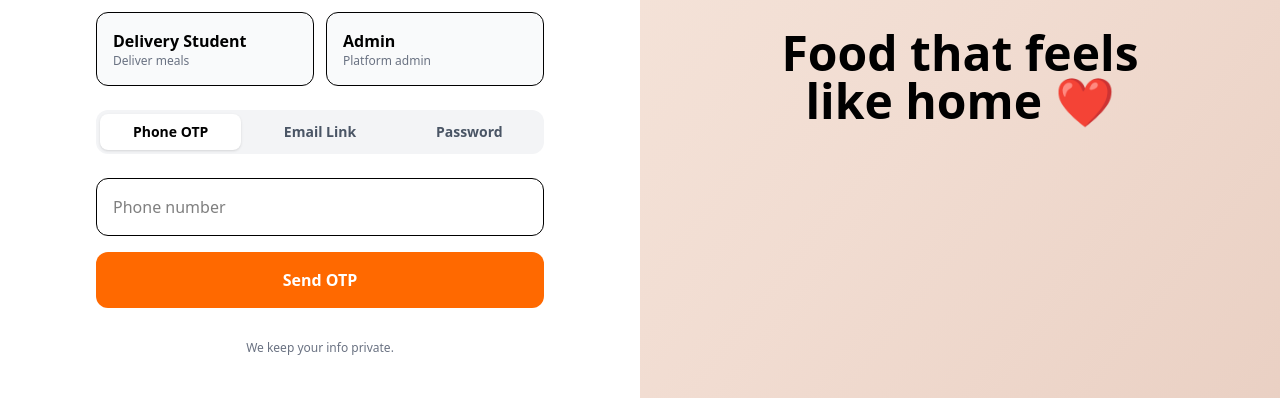
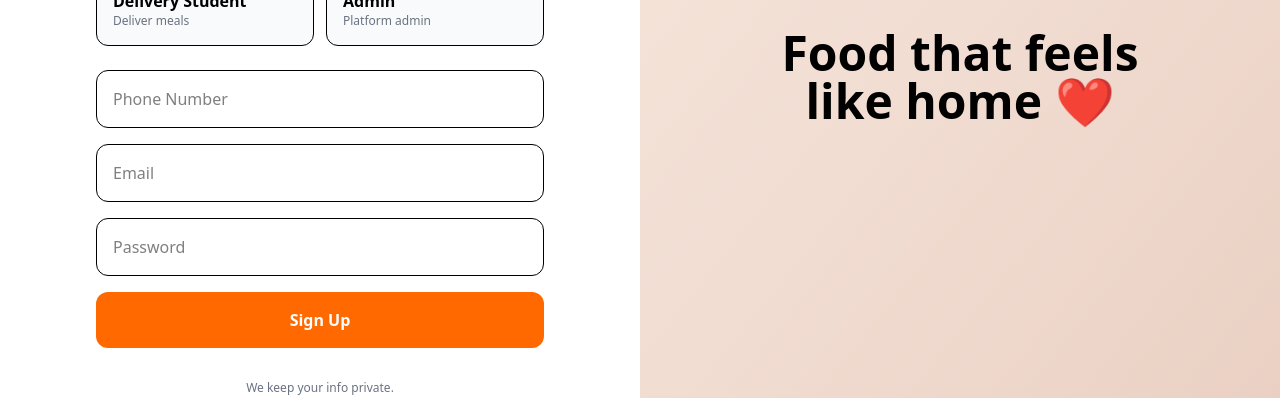
Before and after one commit to janhavik06/MayyBhojan, a React (Vite) app: page /signup in a window 1280 px wide. Shown: the part 387-785 px from the top of the page. Built offline with nearby package versions, Linux system fonts and the light colour scheme.

Commit message:
update authentication

```diff
--- a/src/components/Auth/AuthFlow.jsx
+++ b/src/components/Auth/AuthFlow.jsx
@@ -1,4 +1,240 @@
-import { useState, useEffect } from "react";
+// import { useState, useEffect } from "react";
+// import { useNavigate } from "react-router-dom";
+
+// const roles = [
+//   { id: "customer", label: "Customer", desc: "Order food" },
+//   { id: "cook", label: "Homemaker", desc: "Cook for community" },
+//   { id: "delivery", label: "Delivery Student", desc: "Deliver meals" },
+//   { id: "admin", label: "Admin", desc: "Platform admin" },
+// ];
+
+// export default function AuthFlow({ mode = "login", setLoggedIn }) {
+//   const navigate = useNavigate();
+
+//   const [role, setRole] = useState("customer");
+//   const [method, setMethod] = useState("otp");
+//   const [step, setStep] = useState("phone");
+
+//   const [phone, setPhone] = useState("");
+//   const [email, setEmail] = useState("");
+//   const [password, setPassword] = useState("");
+
+//   const [otp, setOtp] = useState("");
+//   const [timer, setTimer] = useState(0);
+//   const [error, setError] = useState("");
+
+//   // OTP timer
+//   useEffect(() => {
+//     if (timer <= 0) return;
+//     const t = setTimeout(() => setTimer(timer - 1), 1000);
+//     return () => clearTimeout(t);
+//   }, [timer]);
+
+//   const sendOTP = () => {
+//     if (!phone) {
+//       setError("Enter phone number to continue");
+//       return;
+//     }
+//     setError("");
+//     setStep("otp");
+//     setTimer(30);
+//   };
+
+//   const confirmOTP = () => {
+//     if (otp !== "1234") {
+//       setError("That code didn’t match. Try again.");
+//       return;
+//     }
+//     finishAuth();
+//   };
+
+//   const finishAuth = () => {
+//     const userData = {
+//       role,
+//       phone,
+//       email,
+//       loginMethod: method,
+//       loggedIn: true,
+//       time: new Date().toISOString(),
+//     };
+
+//     localStorage.setItem("maybhojan_user", JSON.stringify(userData));
+
+//     if (setLoggedIn) setLoggedIn(true);
+
+//     // ✅ Role-based routing
+//     if (role === "customer") {
+//       navigate("/custalogin");
+//     }
+
+//     if (role === "cook") {
+//       localStorage.removeItem("cook_onboarding_steps");
+//       navigate("/cook/login");
+//     }
+//     if (role === "delivery") {
+//       navigate("/delivery");
+//     }
+
+//     if (role === "admin") {
+//       navigate("/admin");
+//     }
+//   };
+
+//   return (
+//     <div className="min-h-screen flex">
+//       {/* LEFT FORM */}
+//       <div className="w-full md:w-1/2 bg-white flex items-center justify-center p-10">
+//         <div className="w-full max-w-md">
+//           <h1 className="text-2xl font-bold text-orange-500">MayBhojan</h1>
+
+//           <h2 className="mt-6 text-4xl font-extrabold">
+//             {mode === "login" ? "Welcome back" : "Create your account"}
+//           </h2>
+
+//           {/* ROLE SELECTOR */}
+//           <div className="grid grid-cols-2 gap-3 mt-8">
+//             {roles.map((r) => (
+//               <button
+//                 key={r.id}
+//                 onClick={() => setRole(r.id)}
+//                 className={`p-4 rounded-xl border text-left
+//                   ${
+//                     role === r.id
+//                       ? "bg-orange-100 border-orange-400"
+//                       : "bg-gray-50 hover:bg-gray-100"
+//                   }
+//                 `}
+//               >
+//                 <p className="font-semibold">{r.label}</p>
+//                 <p className="text-xs text-gray-500">{r.desc}</p>
+//               </button>
+//             ))}
+//           </div>
+
+//           {/* METHOD SWITCH */}
+//           <div className="flex gap-2 mt-6 bg-gray-100 p-1 rounded-xl">
+//             {["otp", "email", "password"].map((m) => (
+//               <button
+//                 key={m}
+//                 onClick={() => {
+//                   setMethod(m);
+//                   setStep("phone");
+//                   setError("");
+//                 }}
+//                 className={`flex-1 py-2 rounded-lg text-sm font-semibold
+//                   ${method === m ? "bg-white shadow" : "text-gray-600"}
+//                 `}
+//               >
+//                 {m === "otp" && "Phone OTP"}
+//                 {m === "email" && "Email Link"}
+//                 {m === "password" && "Password"}
+//               </button>
+//             ))}
+//           </div>
+
+//           {/* OTP */}
+//           {method === "otp" && step === "phone" && (
+//             <>
+//               <input
+//                 placeholder="Phone number"
+//                 value={phone}
+//                 onChange={(e) => setPhone(e.target.value)}
+//                 className="w-full mt-6 px-4 py-4 border rounded-xl"
+//               />
+//               {error && <p className="text-red-500 text-sm mt-2">{error}</p>}
+//               <button
+//                 onClick={sendOTP}
+//                 className="w-full mt-4 bg-orange-500 text-white py-4 rounded-xl font-semibold"
+//               >
+//                 Send OTP
+//               </button>
+//             </>
+//           )}
+
+//           {method === "otp" && step === "otp" && (
+//             <>
+//               <input
+//                 value={otp}
+//                 onChange={(e) => setOtp(e.target.value)}
+//                 className="w-full mt-6 px-4 py-4 border rounded-xl text-center text-2xl tracking-widest"
+//                 placeholder="••••"
+//               />
+//               {error && <p className="text-red-500 text-sm mt-2">{error}</p>}
+//               <button
+//                 onClick={confirmOTP}
+//                 className="w-full mt-4 bg-orange-500 text-white py-4 rounded-xl font-semibold"
+//               >
+//                 Confirm
+//               </button>
+//             </>
+//           )}
+
+//           {/* EMAIL */}
+//           {method === "email" && (
+//             <>
+//               <input
+//                 placeholder="Email address"
+//                 value={email}
+//                 onChange={(e) => setEmail(e.target.value)}
+//                 className="w-full mt-6 px-4 py-4 border rounded-xl"
+//               />
+//               <button
+//                 onClick={finishAuth}
+//                 className="w-full mt-4 bg-orange-500 text-white py-4 rounded-xl font-semibold"
+//               >
+//                 Send sign-in link
+//               </button>
+//             </>
+//           )}
+
+//           {/* PASSWORD */}
+//           {method === "password" && (
+//             <>
+//               <input
+//                 placeholder="Email"
+//                 value={email}
+//                 onChange={(e) => setEmail(e.target.value)}
+//                 className="w-full mt-6 px-4 py-4 border rounded-xl"
+//               />
+//               <input
+//                 type="password"
+//                 placeholder="Password"
+//                 value={password}
+//                 onChange={(e) => setPassword(e.target.value)}
+//                 className="w-full mt-4 px-4 py-4 border rounded-xl"
+//               />
+//               <button
+//                 onClick={finishAuth}
+//                 className="w-full mt-4 bg-orange-500 text-white py-4 rounded-xl font-semibold"
+//               >
+//                 Login
+//               </button>
+//             </>
+//           )}
+
+//           <p className="text-xs text-gray-500 text-center mt-8">
+//             We keep your info private.
+//           </p>
+//         </div>
+//       </div>
+
+//       {/* RIGHT PANEL */}
+//       <div
+//         className="hidden md:flex w-1/2
+//         bg-gradient-to-br from-[#F6E6DC] via-[#F1DCD1] to-[#E9CFC2]
+//         items-center justify-center p-16"
+//       >
+//         <div className="text-center max-w-md">
+//           <h2 className="text-5xl font-extrabold">
+//             Food that feels like home ❤️
+//           </h2>
+//         </div>
+//       </div>
+//     </div>
+//   );
+// }
+
+import { useState } from "react";
 import { useNavigate } from "react-router-dom";
 
 const roles = [
@@ -12,77 +248,95 @@ export default function AuthFlow({ mode = "login", setLoggedIn }) {
   const navigate = useNavigate();
 
   const [role, setRole] = useState("customer");
-  const [method, setMethod] = useState("otp");
-  const [step, setStep] = useState("phone");
 
   const [phone, setPhone] = useState("");
   const [email, setEmail] = useState("");
   const [password, setPassword] = useState("");
 
-  const [otp, setOtp] = useState("");
-  const [timer, setTimer] = useState(0);
   const [error, setError] = useState("");
 
-  // OTP timer
-  useEffect(() => {
-    if (timer <= 0) return;
-    const t = setTimeout(() => setTimer(timer - 1), 1000);
-    return () => clearTimeout(t);
-  }, [timer]);
+  /* ================= SIGNUP ================= */
+  // Email validation
+  const validateEmail = (email) => {
+    const emailRegex = /^[^\s@]+@[^\s@]+\.com$/;
+    return emailRegex.test(email);
+  };
 
-  const sendOTP = () => {
-    if (!phone) {
-      setError("Enter phone number to continue");
+  // Password validation
+  const validatePassword = (password) => {
+    const passwordRegex =
+      /^(?=.*[0-9])(?=.*[!@#$%^&*])[A-Za-z0-9!@#$%^&*]{8,}$/;
+    return passwordRegex.test(password);
+  };
+
+  // Phone validation
+  const validatePhone = (phone) => {
+    const phoneRegex = /^[0-9]{10}$/;
+    return phoneRegex.test(phone);
+  };
+
+  const handleSignup = () => {
+    if (!phone || !email || !password) {
+      setError("Please fill all fields");
       return;
     }
-    setError("");
-    setStep("otp");
-    setTimer(30);
-  };
 
-  const confirmOTP = () => {
-    if (otp !== "1234") {
-      setError("That code didn’t match. Try again.");
+    if (!validatePhone(phone)) {
+      setError("Phone number must be exactly 10 digits");
       return;
     }
-    finishAuth();
-  };
 
-  const finishAuth = () => {
+    if (!validateEmail(email)) {
+      setError("Email must contain @ and end with .com");
+      return;
+    }
+
+    if (!validatePassword(password)) {
+      setError(
+        "Password must be 8+ characters, include a number and special character",
+      );
+      return;
+    }
+
     const userData = {
       role,
       phone,
       email,
-      loginMethod: method,
-      loggedIn: true,
-      time: new Date().toISOString(),
+      password,
     };
 
     localStorage.setItem("maybhojan_user", JSON.stringify(userData));
 
+    navigate("/login");
+  };
+  /* ================= LOGIN ================= */
+
+  const handleLogin = () => {
+    const storedUser = JSON.parse(localStorage.getItem("maybhojan_user"));
+
+    if (!storedUser) {
+      setError("No account found. Please signup.");
+      return;
+    }
+
+    if (email === storedUser.email && password === storedUser.password) {
       if (setLoggedIn) setLoggedIn(true);
 
-    // ✅ Role-based routing
-    if (role === "customer") {
-      navigate("/custalogin");
-    }
+      if (storedUser.role === "customer") navigate("/custalogin");
 
-    if (role === "cook") {
-      localStorage.removeItem("cook_onboarding_steps");
-      navigate("/cook/login");
-    }
-    if (role === "delivery") {
-      navigate("/delivery");
-    }
+      if (storedUser.role === "cook") navigate("/cook/login");
 
-    if (role === "admin") {
-      navigate("/admin");
+      if (storedUser.role === "delivery") navigate("/delivery");
+
+      if (storedUser.role === "admin") navigate("/admin");
+    } else {
+      setError("Invalid email or password");
     }
   };
 
   return (
     <div className="min-h-screen flex">
-      {/* LEFT FORM */}
+      {/* LEFT SIDE */}
       <div className="w-full md:w-1/2 bg-white flex items-center justify-center p-10">
         <div className="w-full max-w-md">
           <h1 className="text-2xl font-bold text-orange-500">MayBhojan</h1>
@@ -92,6 +346,7 @@ export default function AuthFlow({ mode = "login", setLoggedIn }) {
           </h2>
 
           {/* ROLE SELECTOR */}
+          {mode === "signup" && (
             <div className="grid grid-cols-2 gap-3 mt-8">
               {roles.map((r) => (
                 <button
@@ -102,100 +357,35 @@ export default function AuthFlow({ mode = "login", setLoggedIn }) {
                       role === r.id
                         ? "bg-orange-100 border-orange-400"
                         : "bg-gray-50 hover:bg-gray-100"
-                  }
-                `}
+                    }`}
                 >
                   <p className="font-semibold">{r.label}</p>
                   <p className="text-xs text-gray-500">{r.desc}</p>
                 </button>
               ))}
             </div>
+          )}
 
-          {/* METHOD SWITCH */}
-          <div className="flex gap-2 mt-6 bg-gray-100 p-1 rounded-xl">
-            {["otp", "email", "password"].map((m) => (
-              <button
-                key={m}
-                onClick={() => {
-                  setMethod(m);
-                  setStep("phone");
-                  setError("");
-                }}
-                className={`flex-1 py-2 rounded-lg text-sm font-semibold
-                  ${method === m ? "bg-white shadow" : "text-gray-600"}
-                `}
-              >
-                {m === "otp" && "Phone OTP"}
-                {m === "email" && "Email Link"}
-                {m === "password" && "Password"}
-              </button>
-            ))}
-          </div>
-
-          {/* OTP */}
-          {method === "otp" && step === "phone" && (
-            <>
+          {/* PHONE (Signup only) */}
+          {mode === "signup" && (
             <input
-                placeholder="Phone number"
+              placeholder="Phone Number"
               value={phone}
-                onChange={(e) => setPhone(e.target.value)}
+              maxLength={10}
+              onChange={(e) => setPhone(e.target.value.replace(/\D/g, ""))}
               className="w-full mt-6 px-4 py-4 border rounded-xl"
             />
-              {error && <p className="text-red-500 text-sm mt-2">{error}</p>}
-              <button
-                onClick={sendOTP}
-                className="w-full mt-4 bg-orange-500 text-white py-4 rounded-xl font-semibold"
-              >
-                Send OTP
-              </button>
-            </>
-          )}
-
-          {method === "otp" && step === "otp" && (
-            <>
-              <input
-                value={otp}
-                onChange={(e) => setOtp(e.target.value)}
-                className="w-full mt-6 px-4 py-4 border rounded-xl text-center text-2xl tracking-widest"
-                placeholder="••••"
-              />
-              {error && <p className="text-red-500 text-sm mt-2">{error}</p>}
-              <button
-                onClick={confirmOTP}
-                className="w-full mt-4 bg-orange-500 text-white py-4 rounded-xl font-semibold"
-              >
-                Confirm
-              </button>
-            </>
           )}
 
           {/* EMAIL */}
-          {method === "email" && (
-            <>
-              <input
-                placeholder="Email address"
-                value={email}
-                onChange={(e) => setEmail(e.target.value)}
-                className="w-full mt-6 px-4 py-4 border rounded-xl"
-              />
-              <button
-                onClick={finishAuth}
-                className="w-full mt-4 bg-orange-500 text-white py-4 rounded-xl font-semibold"
-              >
-                Send sign-in link
-              </button>
-            </>
-          )}
-
-          {/* PASSWORD */}
-          {method === "password" && (
-            <>
           <input
             placeholder="Email"
             value={email}
             onChange={(e) => setEmail(e.target.value)}
-                className="w-full mt-6 px-4 py-4 border rounded-xl"
+            className="w-full mt-4 px-4 py-4 border rounded-xl"
           />
+
+          {/* PASSWORD */}
           <input
             type="password"
             placeholder="Password"
@@ -203,13 +393,24 @@ export default function AuthFlow({ mode = "login", setLoggedIn }) {
             onChange={(e) => setPassword(e.target.value)}
             className="w-full mt-4 px-4 py-4 border rounded-xl"
           />
+
+          {error && <p className="text-red-500 text-sm mt-2">{error}</p>}
+
+          {/* BUTTON */}
+          {mode === "signup" ? (
             <button
-                onClick={finishAuth}
+              onClick={handleSignup}
+              className="w-full mt-4 bg-orange-500 text-white py-4 rounded-xl font-semibold"
+            >
+              Sign Up
+            </button>
+          ) : (
+            <button
+              onClick={handleLogin}
               className="w-full mt-4 bg-orange-500 text-white py-4 rounded-xl font-semibold"
             >
               Login
             </button>
-            </>
           )}
 
           <p className="text-xs text-gray-500 text-center mt-8">
@@ -218,7 +419,7 @@ export default function AuthFlow({ mode = "login", setLoggedIn }) {
         </div>
       </div>
 
-      {/* RIGHT PANEL */}
+      {/* RIGHT SIDE */}
       <div
         className="hidden md:flex w-1/2
         bg-gradient-to-br from-[#F6E6DC] via-[#F1DCD1] to-[#E9CFC2]
--- a/src/components/Customer/Dashboard/Profile.jsx
+++ b/src/components/Customer/Dashboard/Profile.jsx
@@ -179,7 +179,11 @@ function OrderCard({ order }) {
 function FavoriteCard({ fav }) {
   return (
     <div className="bg-white shadow-md shadow-black/5 rounded-xl p-5">
-      <div className="h-32 bg-gray-200 rounded-lg mb-3"></div>
+      <img
+        src={fav.image}
+        alt={fav.name}
+        className="h-80 w-full object-cover rounded-lg mb-3"
+      />
 
       <h3 className="font-semibold">{fav.name}</h3>
 
```
Also changed, not shown: src/components/Navbar/Navbar.jsx (+15 -11 lines), src/data/profileData.js (+15 -3 lines). Lines whose indentation alone changed are shown as unchanged.
